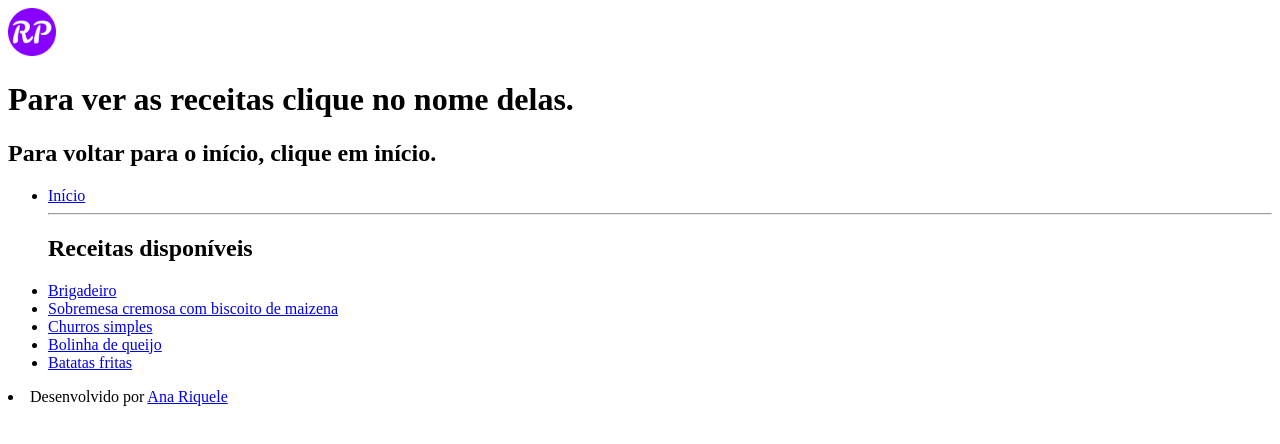
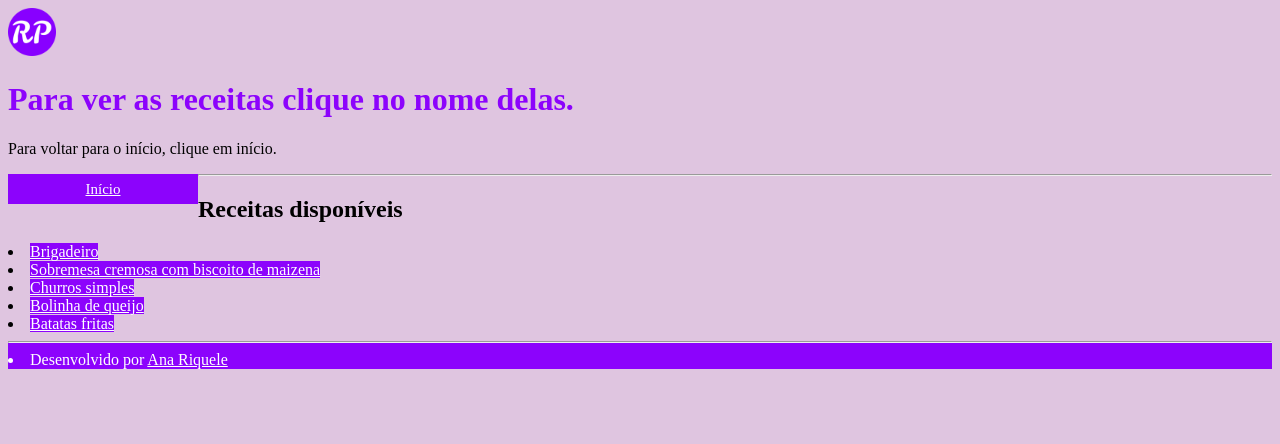
Before and after one commit to AnaRiqueleGeraldoBarroso/Desenvolvimntodeweb, a plain HTML site: page detalhes.html in a window 1280 px wide. Drawn offline with Linux system fonts and the light colour scheme.

Commit message:
Update detalhes.html

```diff
--- a/detalhes.html
+++ b/detalhes.html
@@ -7,20 +7,25 @@
     <meta name="viewport" content="width=device-width, initial-scale=1.0">
     <link rel="shortcut icon" href="foto1.ico" type="image/x-icon">
     <title>Receitas Práticas</title>
+    <link rel="stylesheet" type="text/css" href="mystyle.css">
 </head>
 
 <body>
     <header id="detalhes">
         <img src="foto1.ico" alt="Logo do site">
         <h1>Para ver as receitas clique no nome delas.</h1>
-        <h2>Para voltar para o início, clique em início.</h2>
+        <p>Para voltar para o início, clique em início.</p>
     </header>
     <nav>
         <ul>
             <li><a href="index.html">Início</a></li>
+    </nav>
+    <nav>
             <hr>
             <h1>Receitas disponíveis</h1>
-            <li><a href="receita1.html">Brigadeiro</a></li>
+            <div id="seçao0">
+            					<li><a href="receita1.html">Brigadeiro</a></li>
+            	</div>
             <li><a href="receita2.html">Sobremesa cremosa com biscoito de maizena</a></li>
             <li><a href="receita3.html">Churros simples</a></li>
             <li><a href="receita4.html">Bolinha de queijo</a></li>
@@ -29,6 +34,7 @@
     </nav>
 
     <footer>
+    	<hr>
         <li>Desenvolvido por <a href="autor.html">Ana Riquele</a></li>
     </footer>
 </body>
```
